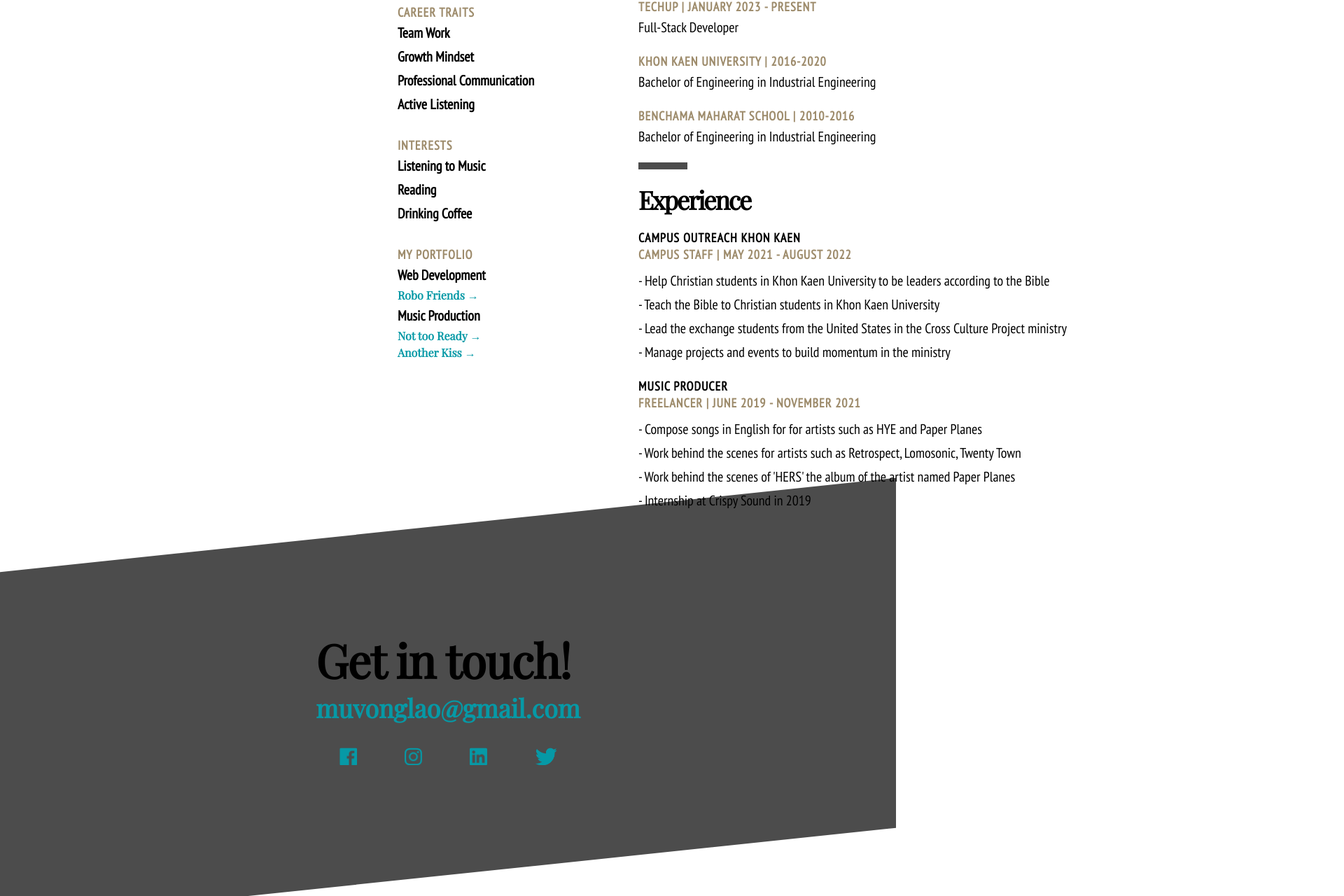
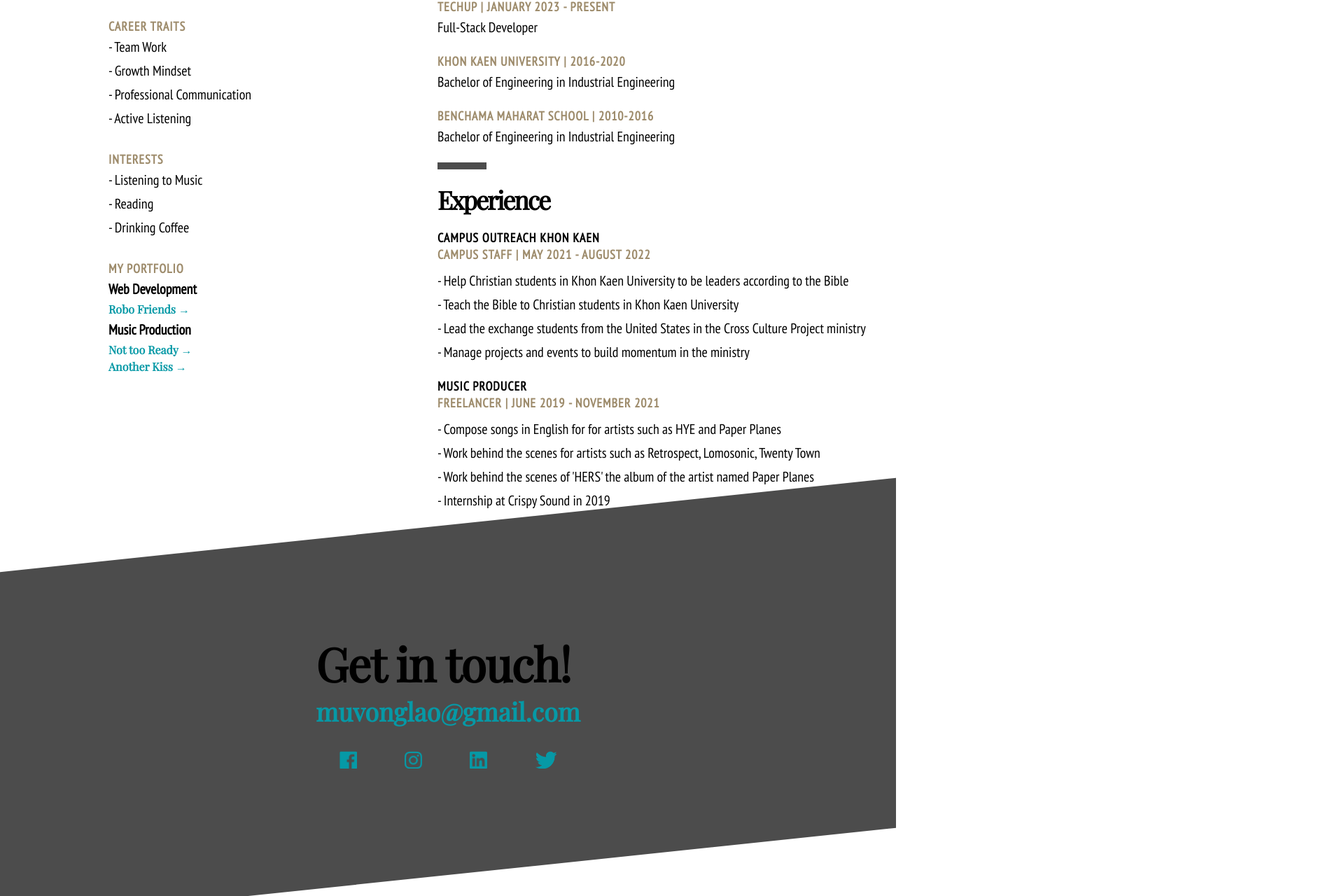
Before and after one commit to muvonglao/techup-skill-checkpoint-1, a React (Vite) app: page / in a window 1280 px wide. Shown: the part 910-2190 px from the top of the page at 70% size, 1920 px wide, since content can reach past the window. Built offline with nearby package versions, Linux system fonts and the light colour scheme.

Commit message:
feat: fix layout

```diff
--- a/src/App.jsx
+++ b/src/App.jsx
@@ -5,7 +5,7 @@ import Footer from "./components/Footer";
 
 function App() {
   return (
-    <div className="app-container">
+    <div className="app-container w-screen">
       <Header />
       <Content />
       <Footer />
--- a/src/components/CareerTraits.jsx
+++ b/src/components/CareerTraits.jsx
@@ -5,8 +5,8 @@ function CareerTraits() {
       <h4>Career Traits</h4>
       {myData.careerTraits.map((item, index) => {
         return (
-          <div className="trait-container my-[0px] max-w-[250px]" key={index}>
-            <b>{item.trait}</b>
+          <div className="trait-container" key={index}>
+            <p>- {item.trait}</p>
             <span>{item.detail}</span>
           </div>
         );
--- a/src/components/Content.jsx
+++ b/src/components/Content.jsx
@@ -3,7 +3,7 @@ import SecondColumn from "./SecondColumn";
 function Content() {
   return (
     <div className="content-container">
-      <div className="flex-wrapper w-[2000px] flex flex-row justify-center">
+      <div className="flex-wrapper w-screen flex flex-row justify-center">
         <FirstColumn />
         <SecondColumn />
       </div>
--- a/src/components/FirstColumn.jsx
+++ b/src/components/FirstColumn.jsx
@@ -5,7 +5,7 @@ import Portfolio from "./Portfolio";
 
 function FirstColumn() {
   return (
-    <div className="first-column-container w-[350] mx-[100px]">
+    <div className="first-column-container w-[350px] mx-[120px]">
       <SkillSet />
       <CareerTraits />
       <Interests />
--- a/src/components/Footer.jsx
+++ b/src/components/Footer.jsx
@@ -2,7 +2,7 @@ import { myData } from "../data/mu-data";
 
 function Footer() {
   return (
-    <div className="footer-container flex flex-col justify-center items-center h-[300px] my-[110px] ">
+    <div className="footer-container flex flex-col justify-center items-center max-h-[300px] my-[155px] w-screen ">
       <div className="footer-no-background">
         <h2>Get in touch!</h2>
         <div className="contacts">
@@ -23,7 +23,7 @@ function Footer() {
           </div>
         </div>
       </div>
-      <div className="background absolute top-[1660px] w-screen -z-10 h-[500px] bg-[#000000] opacity-[.7] -skew-y-[6deg] "></div>
+      <div className="background absolute top-[1660px] w-screen -z-10 h-[500px] bg-[#000000] opacity-[.7] -skew-y-[6deg] mb-[-100px] pb-[0px]"></div>
     </div>
   );
 }
--- a/src/components/Header.jsx
+++ b/src/components/Header.jsx
@@ -2,8 +2,8 @@ import { myData } from "../data/mu-data";
 
 function Header() {
   return (
-    <div className="header-container">
-      <div className="information-section w-[2000px]">
+    <div className="header-container w-screen">
+      <div className="information-section">
         <div className="flex-container flex justify-center m-[100px]">
           <div className="image-section relative mr-[180px]">
             <div className="profile-picture h-[300px] w-[300px] rounded-full overflow-hidden">
--- a/src/components/Interests.jsx
+++ b/src/components/Interests.jsx
@@ -6,11 +6,8 @@ function Interests() {
       <h4>Interests</h4>
       {myData.interests.map((item, index) => {
         return (
-          <div
-            className="interests-container my-[0px] max-w-[250px]"
-            key={index}
-          >
-            <b>{item.activity}</b>
+          <div className="interests-container" key={index}>
+            <p>- {item.activity}</p>
             <span>{item.detail}</span>
           </div>
         );
--- a/src/components/SkillSet.jsx
+++ b/src/components/SkillSet.jsx
@@ -1,7 +1,7 @@
 import { myData } from "../data/mu-data";
 function SkillSet() {
   return (
-    <div className="skill-set-container">
+    <div className="skill-set-container mt-[20px]">
       <h4>Skill Set</h4>
       <ul>
         {myData.skillSet.map((item, index) => {
```
